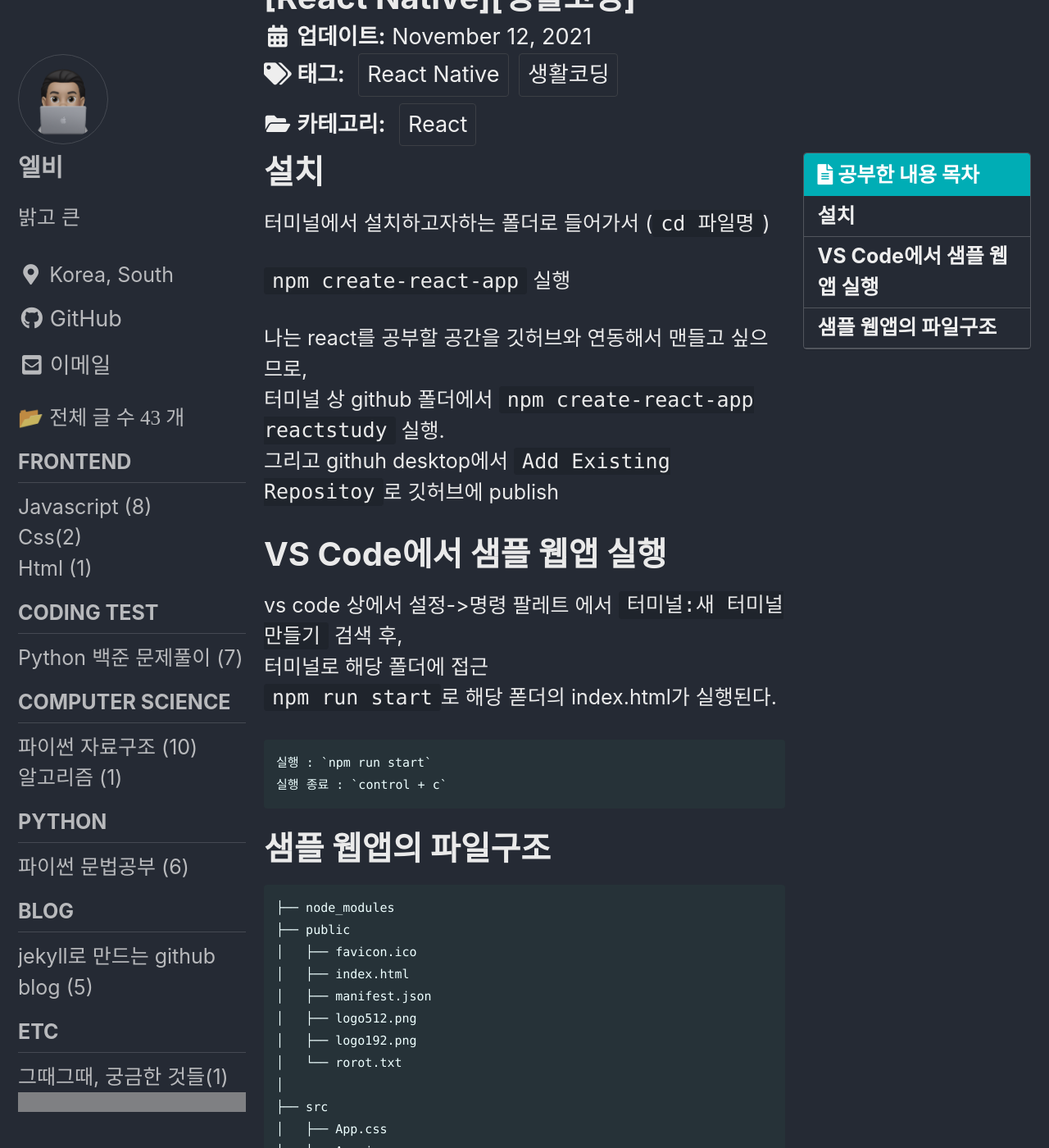
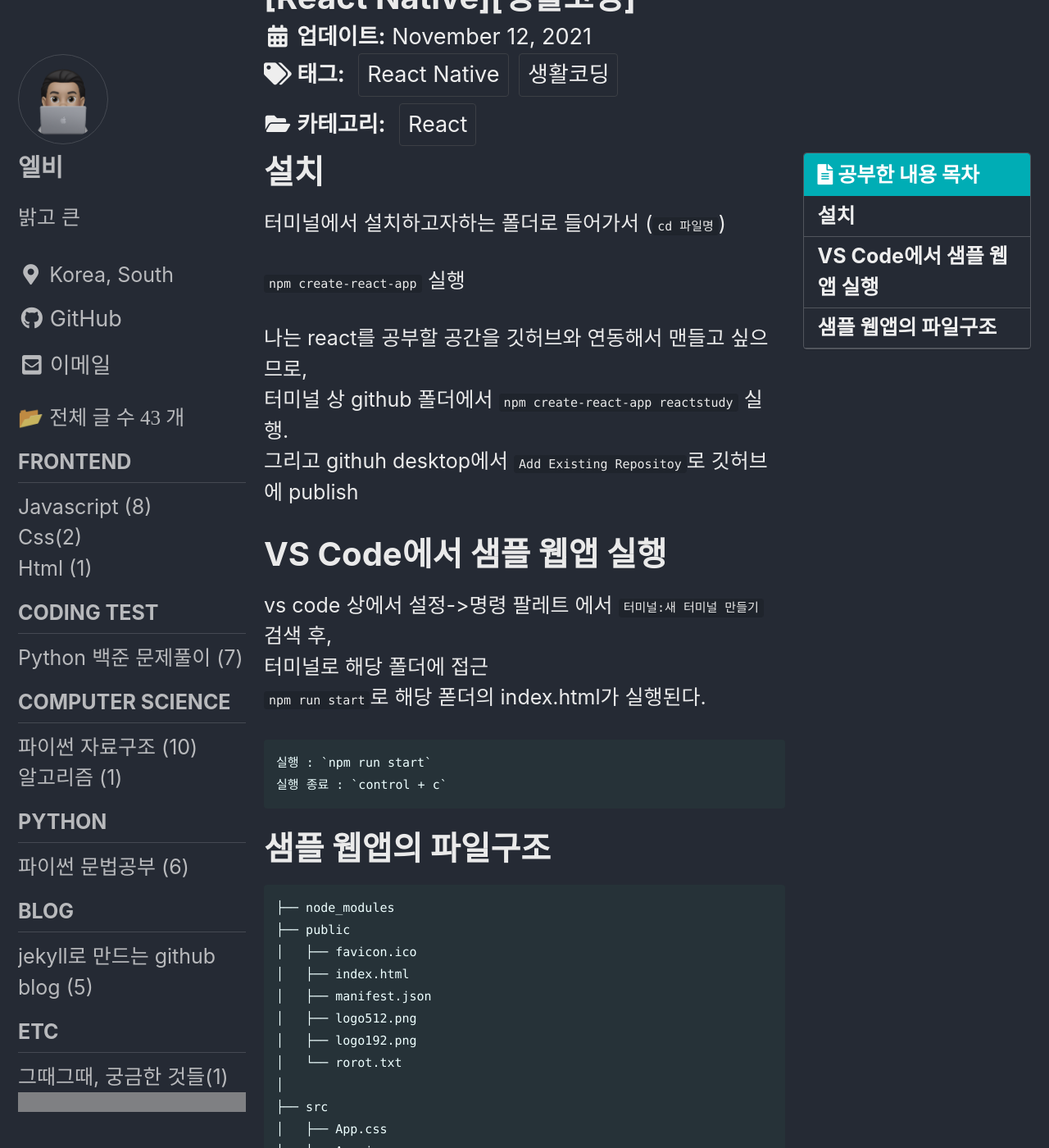
Before and after one commit to koreanddinghwan/koreanddinghwan.github.io, a Jekyll site: the page built from _posts/frontend/react/2021-11-12-reactstart.md, in a window 1280 px wide and 1400 px high, scrolled down 237 px. Shown: the whole window at 82% size. Built offline with Jekyll 4.4.1, drawn with Linux system fonts in a browser that asks for light colours; cached includes are drawn as plain includes; some web fonts are replaced; comment, search, counter and statistics services are not loaded; grey boxes are pictures that could not be loaded.

Commit message:
Update _base.scss

```diff
--- a/_sass/minimal-mistakes/_base.scss
+++ b/_sass/minimal-mistakes/_base.scss
@@ -171,7 +171,7 @@ figcaption > code,
 td > code {
   padding-top: 0.1rem;
   padding-bottom: 0.1rem;
-  font-size: 25px;
+  font-size: 15px;
   background: $code-background-color;
   border-radius: $border-radius;
 
```
